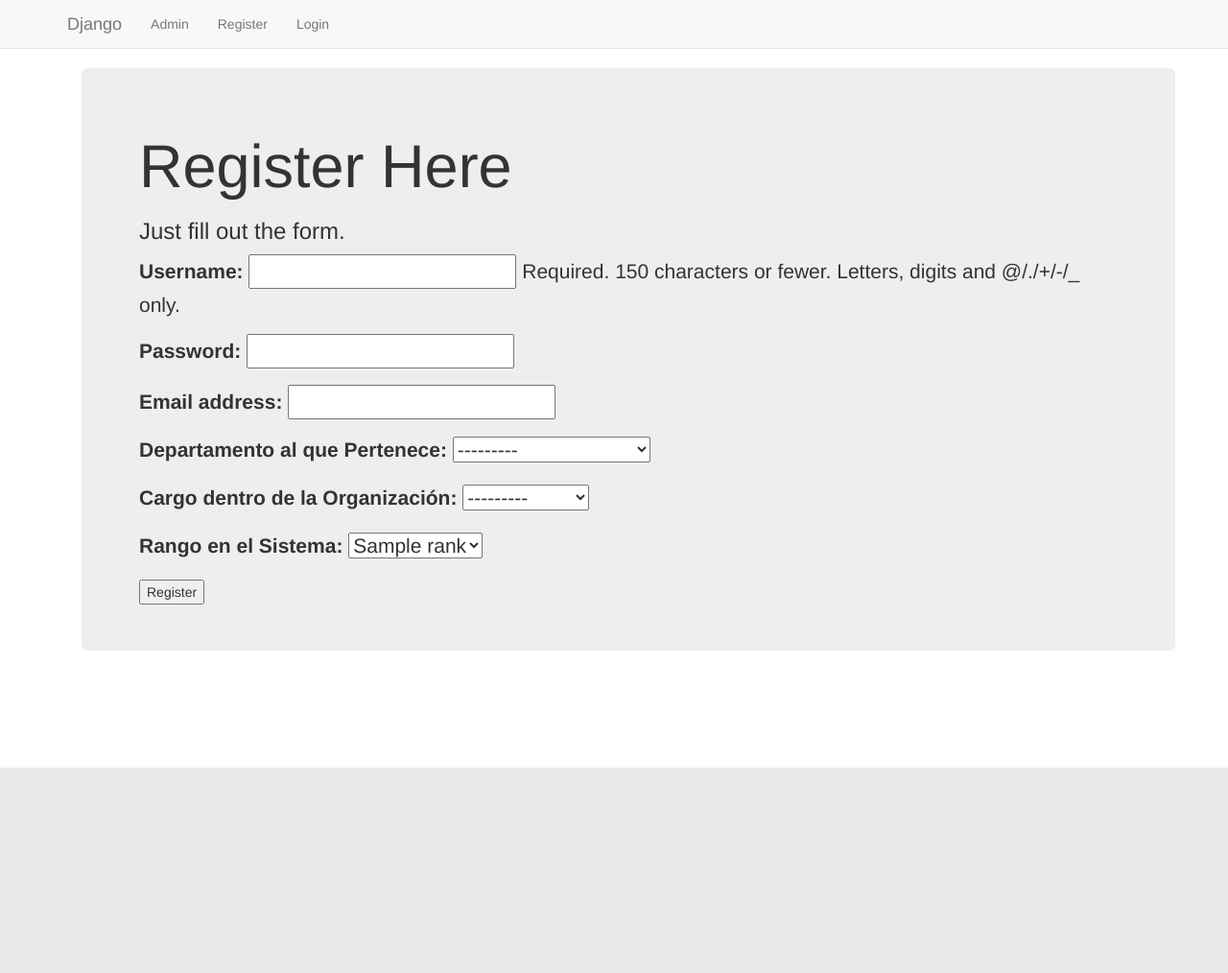
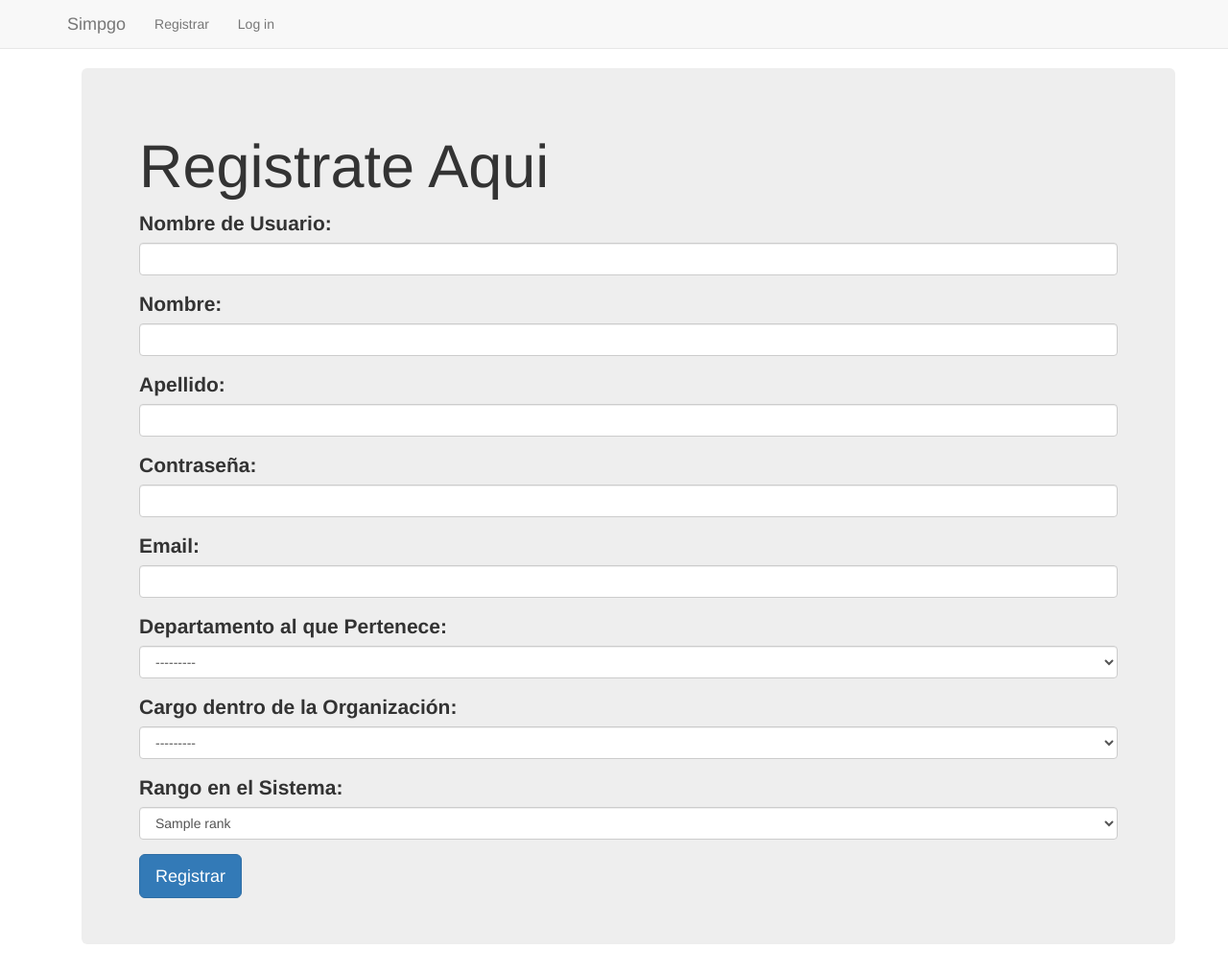
Before and after one commit to aarellanoj/Simpgo, a Django app: page /register/ in a window 1280 px wide. Shown: the whole page at 96% size. Before the commit the page ends 800 px from the top, so only its background shows below. Run offline with Django 3.2, Linux system fonts and the light colour scheme; tables that the repository leaves empty hold one stand-in row (values such as "Sample post"); some libraries are stand-ins or nearby versions.

Commit message:
Nuevas Vistas y Templates

```diff
--- a/simpgo_app/forms.py
+++ b/simpgo_app/forms.py
@@ -3,15 +3,35 @@ from django.contrib.auth.forms import UserCreationForm, AuthenticationForm
 from django.contrib.auth.models import User
 from .models import Profile
 
-#Clases Forms
-
+#Class Forms
 class UserForm(forms.ModelForm):
-    password = forms.CharField(widget=forms.PasswordInput())
     class Meta():
         model = User
-        fields = ('username','password','email')
+        fields = ('username','first_name','last_name','password','email')
+
+        widgets = {
+            'username': forms.TextInput(attrs={'class':'form-control'}),
+            'first_name': forms.TextInput(attrs={'class':'form-control'}),
+            'last_name': forms.TextInput(attrs={'class':'form-control'}),
+            'password': forms.PasswordInput(attrs={'class':'form-control'}),
+            'email': forms.EmailInput(attrs={'class':'form-control'}),
+        }
+
+        labels = {
+            'username': 'Nombre de Usuario',
+            'first_name': 'Nombre',
+            'last_name': 'Apellido',
+            'password': 'Contraseña',
+            'email': 'Email',
+        }
 
 class ProfileForm(forms.ModelForm):
      class Meta():
          model = Profile
          fields = ('department','job_title','rank')
+
+         widgets = {
+            'department': forms.Select(attrs={'class':'form-control'}),
+            'job_title': forms.Select(attrs={'class':'form-control'}),
+            'rank': forms.Select(attrs={'class':'form-control'}),
+         }
--- a/simpgo_app/templates/simpgo_app/base.html
+++ b/simpgo_app/templates/simpgo_app/base.html
@@ -12,13 +12,15 @@
         <div class="container">
             <ul class="nav navbar-nav">
                 {# Django Home Link / Admin Link / Register Link#}
-                <li><a class="navbar-brand" href="{% url 'index' %}">Django</a></li>
-                <li><a class="navbar-link" href="{% url 'admin:index' %}">Admin</a></li>
-                <li><a class="navbar-link" href="{% url 'register' %}">Register</a></li>
-                {% if user.is_authenticated %}
-                    <li><a href="{% url 'logout' %}">Logout</a></li>
+                <li><a class="navbar-brand" href="{% url 'index' %}">Simpgo</a></li>
+                {% if user.is_staff and user.is_authenticated %}
+                    <li><a class="navbar-link" href="{% url 'admin:index' %}">Admin</a></li>
+                    <li><a href="{% url 'logout' %}">Log out</a></li>
+                {% elif user.is_authenticated %}
+                    <li><a href="{% url 'logout' %}">Log out</a></li>
                 {% else %}
-                    <li><a class="navbar-link" href="{% url 'user_login' %}">Login</a></li>
+                    <li><a class="navbar-link" href="{% url 'register' %}">Registrar</a></li>
+                    <li><a class="navbar-link" href="{% url 'user_login' %}">Log in</a></li>
                 {% endif %}
             </ul>
         </div>
--- a/simpgo_app/templates/simpgo_app/index.html
+++ b/simpgo_app/templates/simpgo_app/index.html
@@ -4,7 +4,7 @@
   <div class="jumbotron">
     <h1>Welcome to the Djungle !</h1>
     {% if user.is_authenticated %}
-        <h2>Hello {{ user.first_name }}</h2>
+        <h2>Que es lo que es {{ user.get_full_name }}</h2>
     {% else %}
         <h2>Register or Login if you'd like to</h2>
     {% endif %}
--- a/simpgo_app/templates/simpgo_app/registration.html
+++ b/simpgo_app/templates/simpgo_app/registration.html
@@ -6,13 +6,21 @@
       {% if registered %}
         <h1>Thank you for registering!</h1>
       {% else %}
-        <h1>Register Here</h1>
-        <h3>Just fill out the form.</h3>
-        <form enctype="multipart/form-data" method="POST">
-          {% csrf_token %}
-          {{ user_form.as_p }}
-          {{ profile_form.as_p }}
-          <input type="submit" name="" value="Register">
+        <h1>Registrate Aqui</h1>
+        <form enctype="multipart/form-data" method="POST">{% csrf_token %}
+          {% for field in user_form %}
+            <p>
+              <label class="form-label" for="{{ field.id_for_label }}">{{ field.label }}:</label>
+              {{field}}
+            </p>
+          {% endfor %}
+          {% for field in profile_form %}
+            <p>
+              <label class="form-label" for="{{ field.id_for_label }}">{{ field.label }}:</label>
+              {{field}}
+            </p>
+          {% endfor %}
+          <input type="submit" class="btn-lg btn btn-primary" name="" value="Registrar">
         </form>
 
       {% endif %}
--- a/simpgo_app/views.py
+++ b/simpgo_app/views.py
@@ -23,7 +23,7 @@ def user_login(request):
 				return HttpResponse("Your account was inactive.")
 		else:
 			print("Someone tried to login and failed.")
-			return HttpResponse("Invalid login details given")
+			return HttpResponse("¡Usuario o Clave Invalida!")
 	else:
 		return render(request, 'simpgo_app/login.html', {})
 
```
